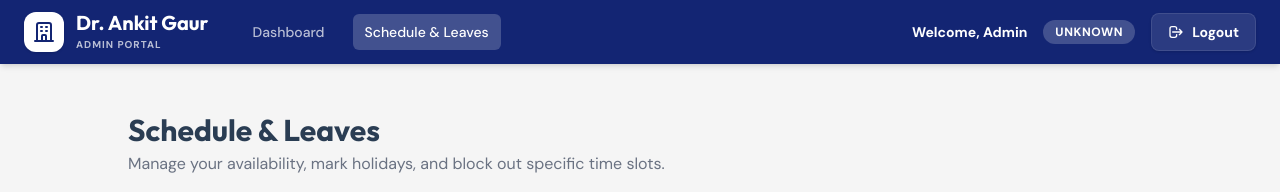
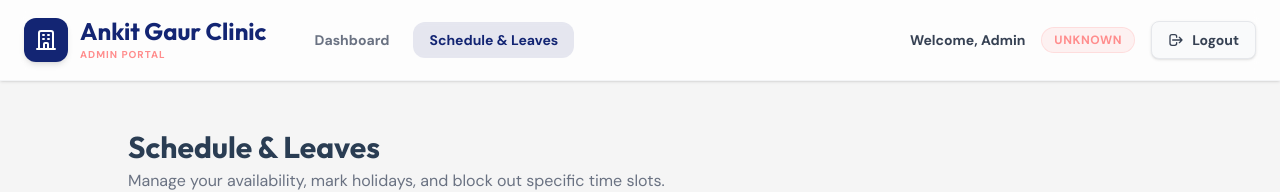
Before and after one commit to amithalder21/doctorsportal, a Next.js app: page /admin/schedule in a window 1280 px wide. Shown: the top 192 px of the page. Built offline with nearby package versions, Linux system fonts and the light colour scheme; no server answers.

Commit message:
style: unify admin and patient header aesthetics

```diff
--- a/src/components/AdminNav.tsx
+++ b/src/components/AdminNav.tsx
@@ -11,33 +11,33 @@ export default function AdminNav({ role, name }: { role: string | null, name?: s
   if (pathname === '/admin/login') return null;
 
   return (
-    <nav className="bg-salute-primary text-white sticky top-0 z-40 shadow-md">
+    <nav className="bg-white/80 backdrop-blur-md border-b border-gray-100 sticky top-0 z-40 shadow-sm">
       <div className="max-w-7xl mx-auto px-6">
-        <div className="flex items-center justify-between h-16">
+        <div className="flex items-center justify-between h-20">
           <div className="flex items-center gap-8">
-            <Link href="/admin" className="flex items-center gap-3 group text-white">
-              <div className="bg-white text-salute-primary p-2 rounded-xl group-hover:bg-salute-secondary group-hover:text-white transition-all shadow-sm">
+            <Link href="/admin" className="flex items-center gap-3 group">
+              <div className="bg-salute-primary text-white p-2.5 rounded-xl group-hover:bg-salute-secondary transition-all shadow-md group-hover:-translate-y-0.5">
                 <svg className="w-6 h-6" fill="none" stroke="currentColor" viewBox="0 0 24 24" xmlns="http://www.w3.org/2000/svg">
                   <path strokeLinecap="round" strokeLinejoin="round" strokeWidth={2} d="M19 21V5a2 2 0 00-2-2H7a2 2 0 00-2 2v16m14 0h2m-2 0h-5m-9 0H3m2 0h5M9 7h1m-1 4h1m4-4h1m-1 4h1m-5 10v-5a1 1 0 011-1h2a1 1 0 011 1v5m-4 0h4" />
                 </svg>
               </div>
               <div className="flex flex-col">
-                <span className="font-bold text-xl font-heading leading-none">Dr. Ankit Gaur</span>
-                <span className="text-[10px] uppercase tracking-widest text-white/70 font-bold mt-1">Admin Portal</span>
+                <span className="font-bold text-2xl text-salute-primary font-heading leading-none">Ankit Gaur Clinic</span>
+                <span className="text-[10px] uppercase tracking-widest text-salute-secondary font-bold mt-1">Admin Portal</span>
               </div>
             </Link>
 
-            <div className="hidden md:flex items-center gap-4">
+            <div className="hidden md:flex items-center gap-2">
               <Link
                 href="/admin"
-                className={`px-3 py-2 rounded-md text-sm font-medium transition-colors ${pathname === '/admin' ? 'bg-white/20 text-white' : 'text-white/70 hover:bg-white/10 hover:text-white'}`}
+                className={`px-4 py-2 rounded-xl text-sm font-bold transition-all ${pathname === '/admin' ? 'bg-salute-primary/10 text-salute-primary' : 'text-gray-500 hover:bg-gray-50 hover:text-salute-dark'}`}
               >
                 Dashboard
               </Link>
 
               <Link
                 href="/admin/schedule"
-                className={`px-3 py-2 rounded-md text-sm font-medium transition-colors ${pathname === '/admin/schedule' ? 'bg-white/20 text-white' : 'text-white/70 hover:bg-white/10 hover:text-white'}`}
+                className={`px-4 py-2 rounded-xl text-sm font-bold transition-all ${pathname === '/admin/schedule' ? 'bg-salute-primary/10 text-salute-primary' : 'text-gray-500 hover:bg-gray-50 hover:text-salute-dark'}`}
               >
                 Schedule & Leaves
               </Link>
@@ -45,7 +45,7 @@ export default function AdminNav({ role, name }: { role: string | null, name?: s
               {role === 'SUPERADMIN' && (
                 <Link
                   href="/admin/users"
-                  className={`px-3 py-2 rounded-md text-sm font-medium transition-colors ${pathname === '/admin/users' ? 'bg-white/20 text-white' : 'text-white/70 hover:bg-white/10 hover:text-white'}`}
+                  className={`px-4 py-2 rounded-xl text-sm font-bold transition-all ${pathname === '/admin/users' ? 'bg-salute-primary/10 text-salute-primary' : 'text-gray-500 hover:bg-gray-50 hover:text-salute-dark'}`}
                 >
                   User Management
                 </Link>
@@ -55,14 +55,14 @@ export default function AdminNav({ role, name }: { role: string | null, name?: s
 
           <div className="flex items-center gap-4">
             {name && (
-              <span className="text-sm font-bold hidden sm:inline-block">
+              <span className="text-sm font-bold text-gray-700 hidden sm:inline-block">
                 Welcome, {name.startsWith('Dr.') ? name : name.split(' ')[0]}
               </span>
             )}
-            <span className="bg-white/20 px-3 py-1 rounded-full text-xs font-bold tracking-wider uppercase">
+            <span className="bg-salute-secondary/10 text-salute-secondary border border-salute-secondary/20 px-3 py-1 rounded-full text-xs font-bold tracking-wider uppercase">
               {role || 'Unknown'}
             </span>
-            <LogoutButton className="bg-white/10 hover:bg-[#ff7575] text-white border border-white/10 hover:border-transparent" />
+            <LogoutButton />
           </div>
         </div>
       </div>
```
